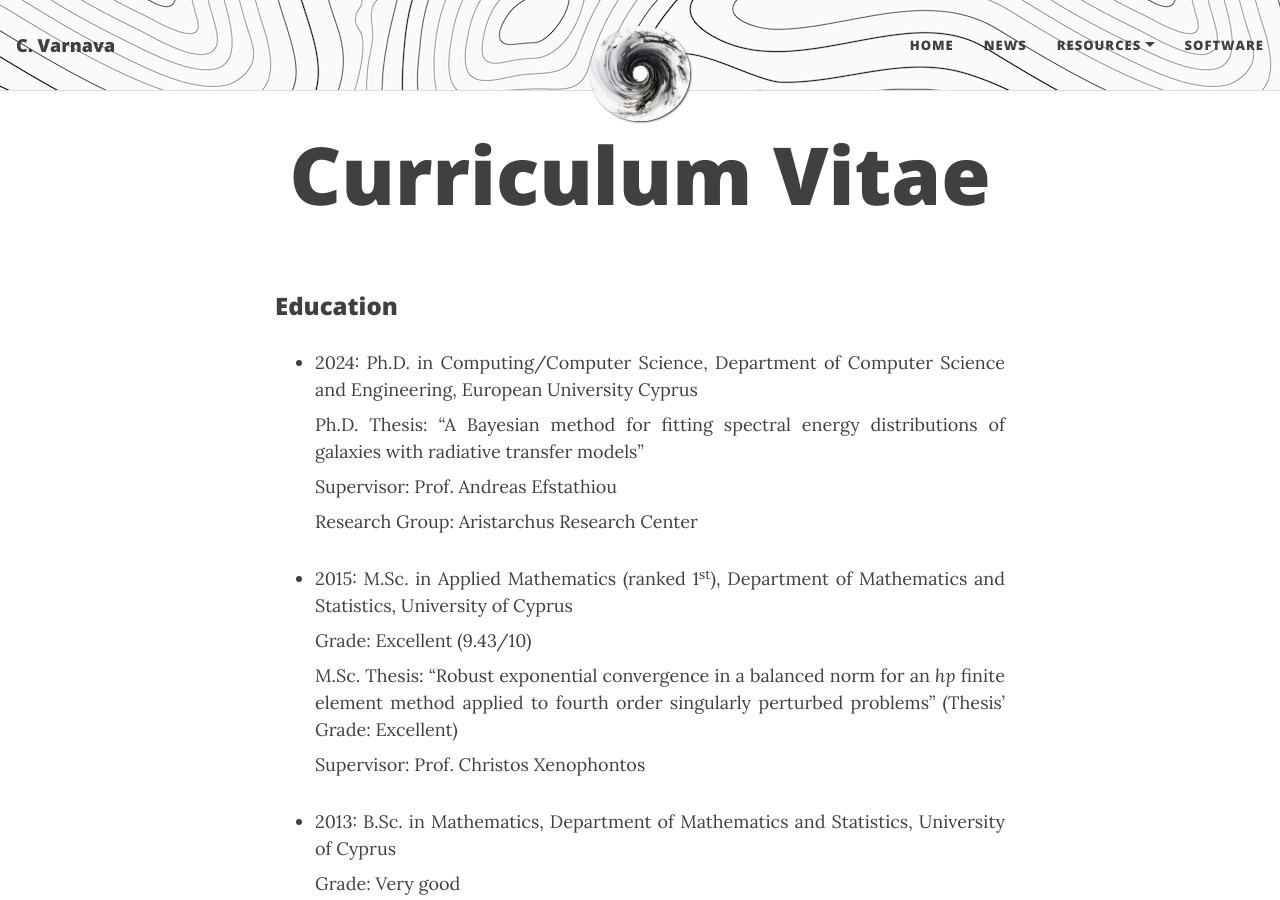
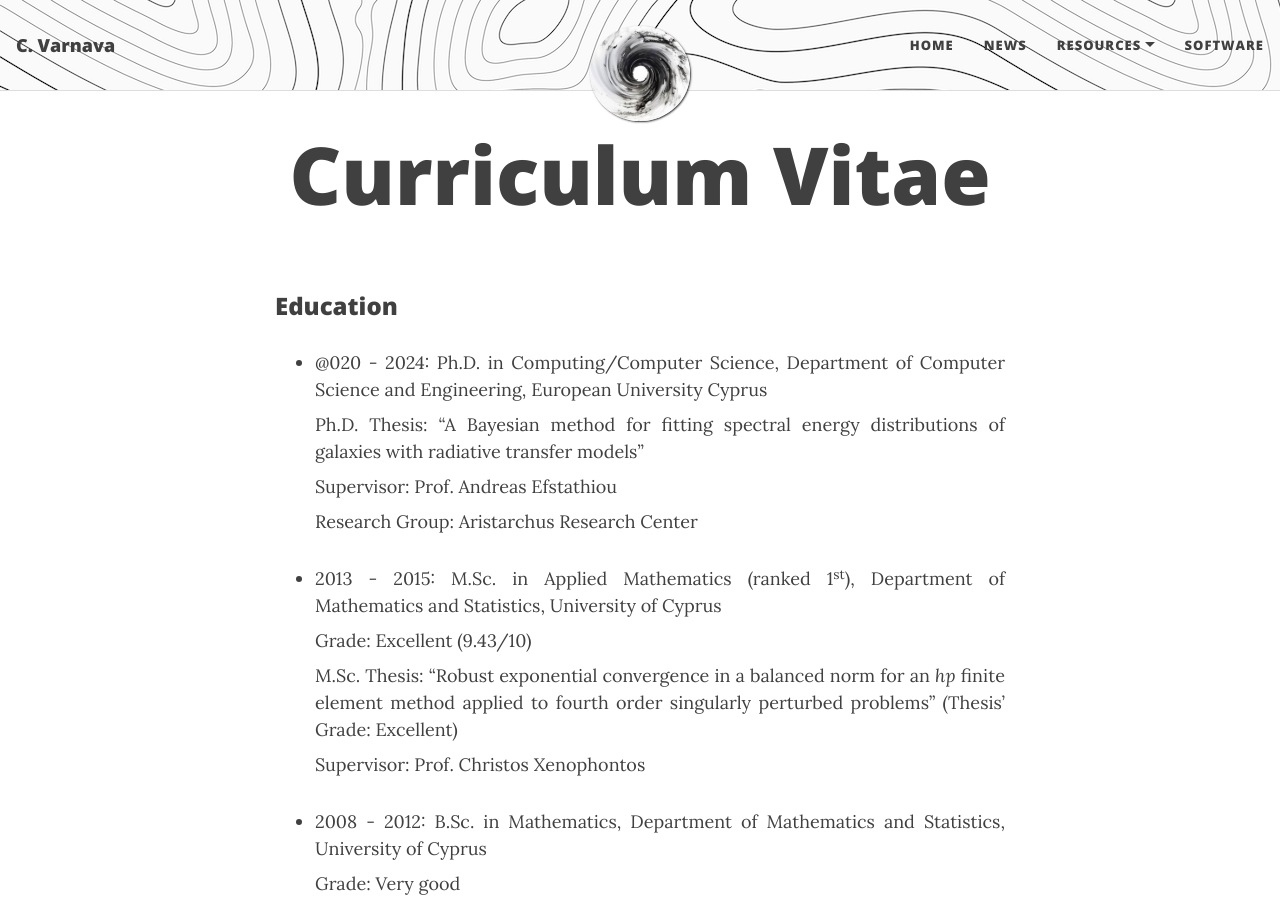
Before and after one commit to ch-var/ch-var.github.io, a Jekyll site: the page built from cv.html, in a window 1280 px wide and 900 px high. Built offline with Jekyll 4.4.1, drawn with Linux system fonts in a browser that asks for light colours; formulas are drawn with MathJax 3.

Commit message:
Update cv.html

```diff
--- a/cv.html
+++ b/cv.html
@@ -7,7 +7,7 @@ mathjax: true
 <h3>Education</h3>
 <p>
 <ul>
-<li align='justify'>2024: Ph.D. in Computing/Computer Science, Department of Computer Science and Engineering, European University Cyprus
+<li align='justify'>@020 - 2024: Ph.D. in Computing/Computer Science, Department of Computer Science and Engineering, European University Cyprus
 <h5></h5>
 Ph.D. Thesis: “A Bayesian method for fitting spectral energy distributions of galaxies with radiative transfer models”
 <h5></h5>
@@ -15,7 +15,7 @@ Supervisor: Prof. Andreas Efstathiou
 <h5></h5>
 Research Group: Aristarchus Research Center</li>
 <p>
-<li align='justify'>2015: M.Sc. in Applied Mathematics (ranked 1<sup>st</sup>), Department of Mathematics and Statistics, University of Cyprus
+<li align='justify'>2013 - 2015: M.Sc. in Applied Mathematics (ranked 1<sup>st</sup>), Department of Mathematics and Statistics, University of Cyprus
 <h5></h5>
 Grade: Excellent (9.43/10)
 <h5></h5>
@@ -23,7 +23,7 @@ M.Sc. Thesis: “Robust exponential convergence in a balanced norm for an <i>hp<
 <h5></h5>
 Supervisor: Prof. Christos Xenophontos</li>
 <p>
-<li align='justify'>2013: B.Sc. in Mathematics, Department of Mathematics and Statistics, University of Cyprus
+<li align='justify'>2008 - 2012: B.Sc. in Mathematics, Department of Mathematics and Statistics, University of Cyprus
 <h5></h5>
 Grade: Very good</li>
 </ul>
```
